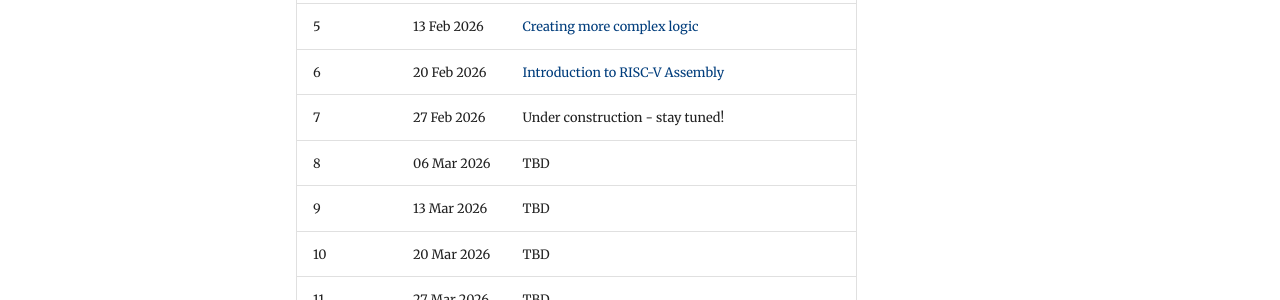
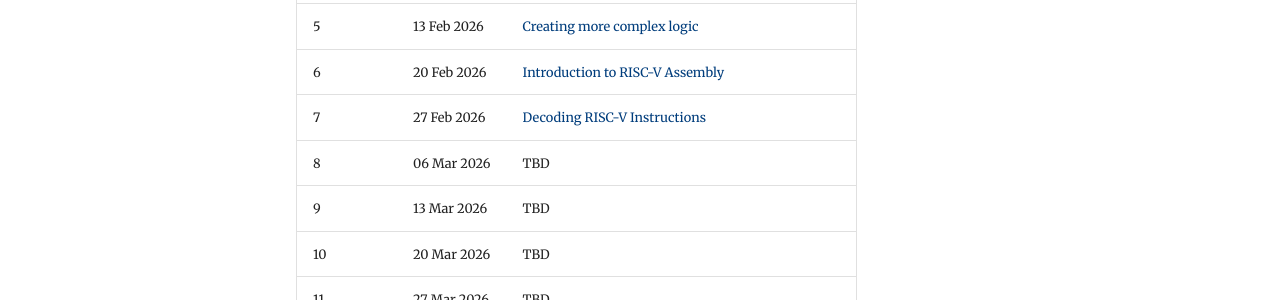
Before and after one commit to NUS-CS2100DE/labs, an MkDocs documentation site: the page built from docs/index.md, in a window 1280 px wide and 900 px high, scrolled down 979 px. Shown: the part 296-596 px from the top of the window. Built offline with MkDocs 1.6.1 and Material for MkDocs 9.7.7, drawn with Linux system fonts in a browser that asks for light colours.

Commit message:
Add Lab 5 back

```diff
--- a/docs/index.md
+++ b/docs/index.md
@@ -53,7 +53,7 @@ To make the most of the labs, we recommend doing some reading before you come fo
 | 4     | 06 Feb 2026   | [Playing with the 7-segment display](manuals/02/lab_02.md)        |           |
 | 5     | 13 Feb 2026   | [Creating more complex logic](manuals/03/lab_03.md)               |           |
 | 6     | 20 Feb 2026   | [Introduction to RISC-V Assembly](manuals/04/lab_04.md)           |           |
-| 7     | 27 Feb 2026   | Under construction - stay tuned!                                  |           |
+| 7     | 27 Feb 2026   | [Decoding RISC-V Instructions](manuals/05/lab_05.md)              |           |
 | 8     | 06 Mar 2026   | TBD                                                               |           |
 | 9     | 13 Mar 2026   | TBD                                                               |           |
 | 10    | 20 Mar 2026   | TBD                                                               |           |
--- a/mkdocs.yml
+++ b/mkdocs.yml
@@ -65,7 +65,7 @@ nav:
     - Lab 2 [Week 4]: manuals/02/lab_02.md
     - Lab 3 [Week 5]: manuals/03/lab_03.md
     - Lab 4 [Week 6]: manuals/04/lab_04.md
-    # - Lab 5 [Week 7]: manuals/05/lab_05.md
+    - Lab 5 [Week 7]: manuals/05/lab_05.md
     # - Lab 6 [Week 8]: manuals/06/lab_06.md
     # - Lab 7 [Week 9]: manuals/07/lab_07.md
     # - Lab 8 [Week 11]: manuals/08/lab_08.md
```
